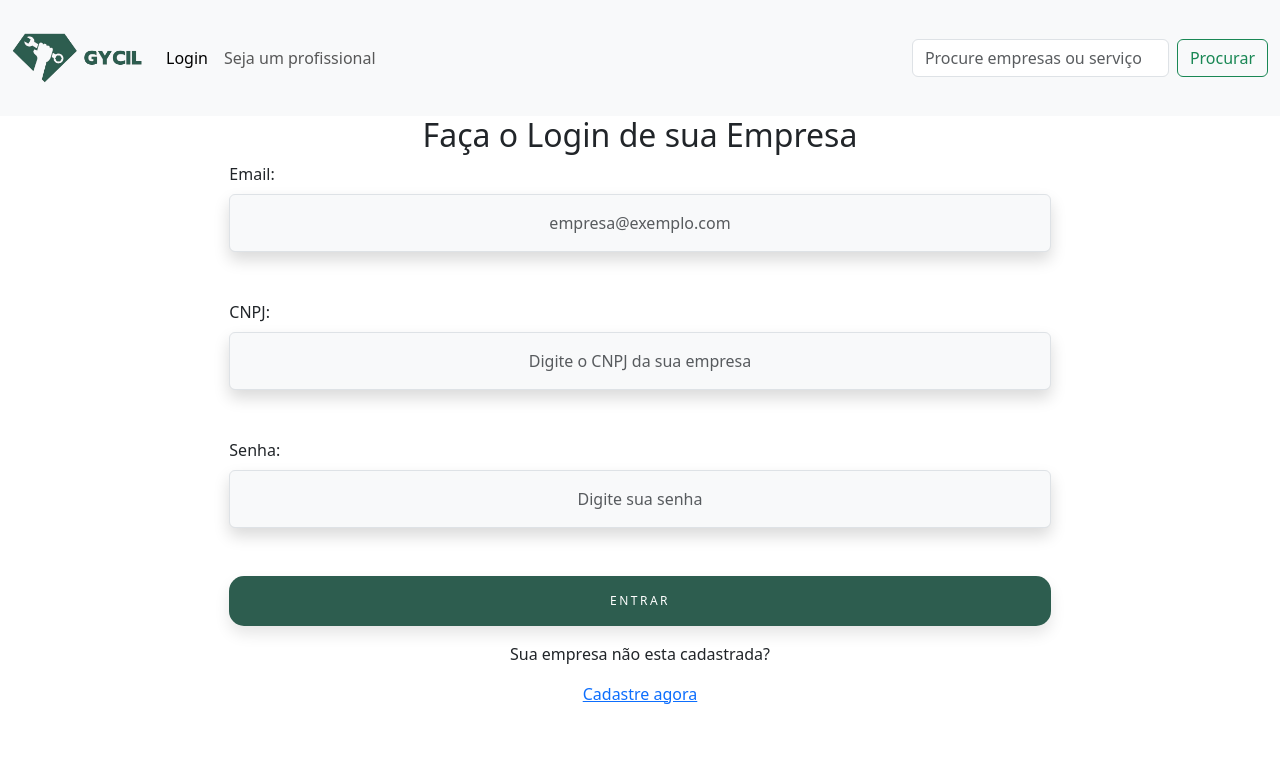
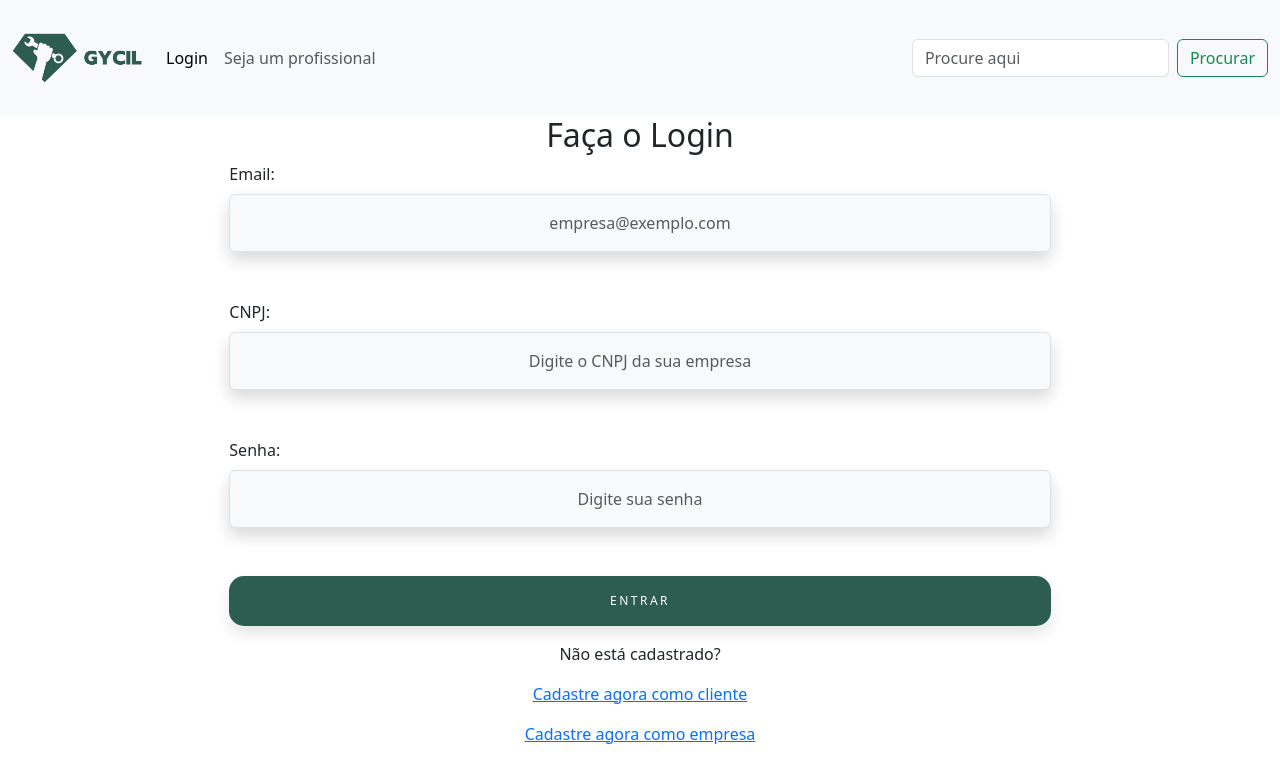
Before and after one commit to CiprianoLucas/GYCIL, a Django app: page /login/company/ in a window 1280 px wide. Shown: the top 783 px of the page. Run offline with Django 5.2, Linux system fonts and the light colour scheme; some libraries are stand-ins or nearby versions.

Commit message:
feat: area busca funcionando

```diff
--- a/GYCIL/base/templates/base.html
+++ b/GYCIL/base/templates/base.html
@@ -12,7 +12,8 @@
     <link rel="stylesheet" href="{% static 'base/css/bootstrap.min.css' %}" />
     <link rel="stylesheet" href="https://cdn.jsdelivr.net/npm/bootstrap-icons@1.11.3/font/bootstrap-icons.min.css" />
     <link rel="stylesheet" href="{% static 'base/css/base.css' %}" />
-
+    <script src="https://cdn.jsdelivr.net/npm/js-cookie@3.0.5/dist/js.cookie.min.js"></script>
+    <script src="https://cdnjs.cloudflare.com/ajax/libs/jquery.mask/1.14.16/jquery.mask.min.js"></script>
     <script src="{% static 'base/js/bootstrap.min.js' %}"></script>
     <script src="{% static 'base/js/jquery-3.7.1.min.js' %}"></script>
     <script src="{% static 'base/js/jquery.mask.js' %}"></script>
@@ -36,8 +37,8 @@
                 <a class="nav-link" href="{% url 'companies:create' %}">Seja um profissional</a>
               </li>
             </ul>
-            <form class="d-flex" role="search">
-              <input class="form-control me-2" type="search" placeholder="Procure empresas ou serviços aqui" aria-label="Search" />
+            <form class="d-flex" role="search" action="{% url 'companies:search' %}">
+              <input value="{{ request.GET.q }}" class="form-control me-2" type="text" placeholder="Procure aqui" aria-label="Search" name="q"/>
               <button class="btn btn-outline-success" type="submit">Procurar</button>
             </form>
           </div>
--- a/GYCIL/clients/templates/clients/create.html
+++ b/GYCIL/clients/templates/clients/create.html
@@ -5,8 +5,6 @@
   Cadastro de Clientes
 {% endblock %}
 {% block head %}
-  <script src="https://cdn.jsdelivr.net/npm/js-cookie@3.0.5/dist/js.cookie.min.js"></script>
-  <script src="https://cdnjs.cloudflare.com/ajax/libs/jquery.mask/1.14.16/jquery.mask.min.js"></script>
   <script src="{% static 'clients/js/create.js' %}"></script>
   {% endblock %}
   {% block content %}
--- a/GYCIL/companies/templates/companies/create.html
+++ b/GYCIL/companies/templates/companies/create.html
@@ -6,7 +6,6 @@ load
   Cadastro de Empresa
 {% endblock %}
 {% block head %}
-  <script src="https://cdn.jsdelivr.net/npm/js-cookie@3.0.5/dist/js.cookie.min.js"></script>
   <script src="{% static 'companies/js/create.js' %}"></script>
 {% endblock %}
 {% block content %}
--- a/GYCIL/companies/templates/companies/index.html
+++ b/GYCIL/companies/templates/companies/index.html
@@ -4,7 +4,6 @@
 {% endblock %}
 {% load static %}
 {% block head %}
-  <script src="{% static 'base/js/index.js' %}"></script>
 {% endblock %}
 
 {% block content %}
--- a/GYCIL/companies/urls.py
+++ b/GYCIL/companies/urls.py
@@ -5,4 +5,5 @@ app_name = "companies"
 urlpatterns = [
     path("", views.index, name="index"),
     path("cadastro/", views.create, name="create"),
+    path("procurar/", views.search, name="search"),
 ]
--- a/GYCIL/login/templates/auth/loginCompany.html
+++ b/GYCIL/login/templates/auth/loginCompany.html
@@ -5,40 +5,40 @@
   Login Empresa
 {% endblock %}
 {% block head %}
-  <script src="https://cdn.jsdelivr.net/npm/js-cookie@3.0.5/dist/js.cookie.min.js"></script>
-  <script src="{% static 'products/js/createUpdate.js' %}"></script>
+
 {% endblock %}
 
 {% block content %}
   <div class="container-sm">
     <div class="text-center">
-            <h2 class="text-center">Faça o Login de sua Empresa </h2>
+      <h2 class="text-center">Faça o Login</h2>
       <div class="">
-                        <form action= "{% url 'login:company' %}" method="POST">{% csrf_token %}
+        <form action="{% url 'login:company' %}" method="POST">
+          {% csrf_token %}
           <div class="mb-3 text-start">
             <label for="exampleFormControlInput1" class="form-label">Email:</label>
-                                <input type="email" class="form-control text-center shadow p-3 mb-5 bg-body-tertiary rounded" id="exampleFormControlInput1" placeholder="empresa@exemplo.com" name="email_user">
+            <input type="email" class="form-control text-center shadow p-3 mb-5 bg-body-tertiary rounded" id="exampleFormControlInput1" placeholder="empresa@exemplo.com" name="email_user" />
           </div>
           <div class="mb-3 text-start">
             <label for="exampleFormControlInput1" class="form-label">CNPJ:</label>
-                                <input type="cnpj" class="form-control text-center shadow p-3 mb-5 bg-body-tertiary rounded" id="exampleFormControlInput1" placeholder="Digite o CNPJ da sua empresa" name="cnpj">
+            <input type="cnpj" class="form-control text-center shadow p-3 mb-5 bg-body-tertiary rounded" id="exampleFormControlInput1" placeholder="Digite o CNPJ da sua empresa" name="cnpj" />
           </div>
           <div class="mb-3 text-start">
             <label for="exampleFormControlInput1" class="form-label">Senha:</label>
-                                <input type="password_company" class="form-control text-center shadow p-3 mb-5 bg-body-tertiary rounded" id="exampleFormControlInput1" placeholder="Digite sua senha" name="password_company">
+            <input type="password_company" class="form-control text-center shadow p-3 mb-5 bg-body-tertiary rounded" id="exampleFormControlInput1" placeholder="Digite sua senha" name="password_company" />
           </div>
           {% comment %} <div class="row g-3">
             <div class="col">
-                                    <input class="form-control text-center" type="email_user" placeholder="E-mail" name="email_user">
+              <input class="form-control text-center" type="email_user" placeholder="E-mail" name="email_user" />
             </div>
           </div>
           <p>CNPJ:</p>
           <div class="col">
-                                <input class="form-control text-center" type="cnpj" placeholder="CNPJ" name="cnpj">
+            <input class="form-control text-center" type="cnpj" placeholder="CNPJ" name="cnpj" />
           </div>
           <p>Senha:</p>
           <div class="col">
-                                <input class="form-control text-center" type="password_company" placeholder="Senha" name="password_company">
+            <input class="form-control text-center" type="password_company" placeholder="Senha" name="password_company" />
           </div> {% endcomment %}
           <div class="mb-3 mt-3">
             {% if error_message %}
@@ -53,13 +53,18 @@
           </div>
 
           <div class="mb-3 mt-3">
-                                <input class="form-control submitBtn" type="submit" value="Entrar">
+            <input class="form-control submitBtn" type="submit" value="Entrar" />
           </div>
         </form>
 
-                    <p>Sua empresa não esta cadastrada?</p>
+        <p>Não está cadastrado?</p>
 
-                    <a href="{% url 'clients:create' %}">Cadastre agora</a>
+        <div class="mb-3">
+          <a href="{% url 'clients:create' %}">Cadastre agora como cliente</a>
+        </div>
+        <div>
+          <a href="{% url 'companies:create' %}">Cadastre agora como empresa</a>
+        </div>
       </div>
     </div>
   </div>
--- a/GYCIL/services/templates/services/index.html
+++ b/GYCIL/services/templates/services/index.html
@@ -4,7 +4,7 @@
 {% endblock %}
 {% load static %}
 {% block head %}
-  <script src="https://cdn.jsdelivr.net/npm/js-cookie@3.0.5/dist/js.cookie.min.js"></script>
+<script src="{% static 'services/js/index.js' %}"></script>
 {% endblock %}
 
 {% block content %}
--- a/GYCIL/services/urls.py
+++ b/GYCIL/services/urls.py
@@ -7,4 +7,5 @@ urlpatterns = [
     path("cliente", views.my_services_client, name="my_services_client"),
     path("empresa", views.my_services_company, name="my_services_company"),
     path("<int:id>/descricao/", views.descriptions, name = "descriptions"),
+    path("procurar/<str:q>", views.search, name="search"),
 ]
```
Also changed, not shown: GYCIL/companies/views.py (+24 -11 lines), GYCIL/services/views.py (+23 -0 lines). Lines whose indentation alone changed are shown as unchanged.
